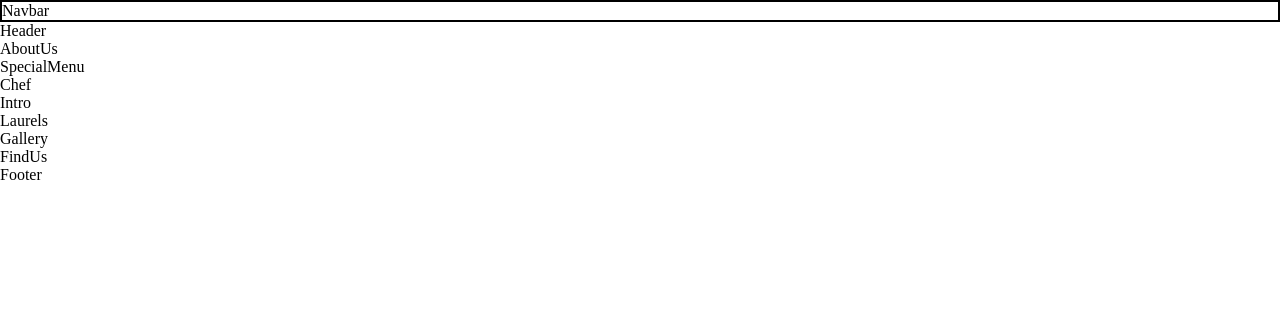
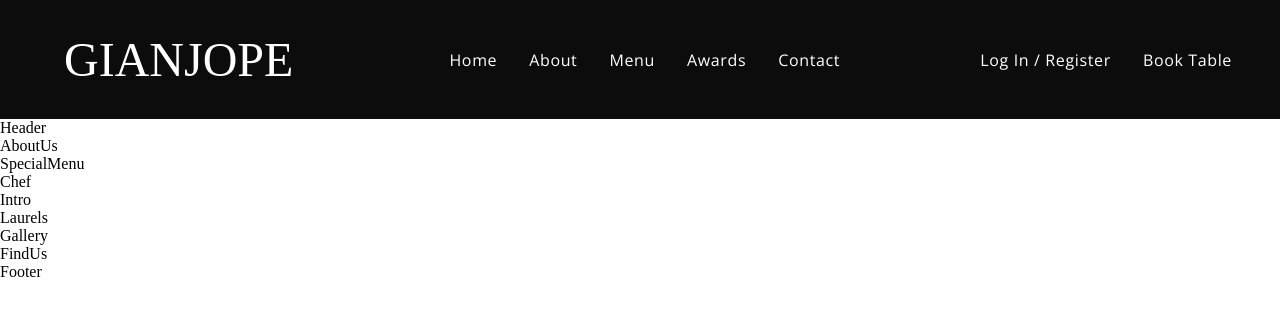
Before and after one commit to guigianjope/react-restaurant, a React (Create React App) app: page / in a window 1280 px wide. Shown: the top 316 px of the page. Built offline with nearby package versions, Linux system fonts and the light colour scheme; a web font is replaced by a local one.

Commit message:
logo and menu

```diff
--- a/src/components/Navbar/Navbar.css
+++ b/src/components/Navbar/Navbar.css
@@ -1,5 +1,49 @@
 .app__navbar {
     width: 100%;
     display: flex;
-    border: 2px solid black;
+    justify-content: space-between;
+    align-items: center;
+    background: var(--color-black);
+
+    padding: 1rem 2rem;
 }
+
+.app__navbar-logo {
+    display: flex;
+    justify-content: flex-start;
+    align-items: center;
+    color: var(--color-white);
+    padding: 1rem 2rem;
+    font-size: 3rem;
+}
+
+.app__navbar-links {
+    flex: 1;
+    display: flex;
+    justify-content: center;
+    align-items: center;
+    list-style: none;
+}
+
+.app__navbar-links li {
+    margin: 0 1rem;
+    cursor: pointer;
+}
+
+.app__navbar-links li:hover {
+    color: var(--color-grey);
+    transform: scale(1.2);
+    transition: 0.5s ease;
+}
+
+.app__navbar-login {
+    display: flex;
+    justify-content: flex-end;
+    align-items: center;
+}
+
+.app__navbar-login a {
+    margin: 0 1rem;
+    text-decoration: none;
+    transition: 0.5s ease;
+}
--- a/src/components/Navbar/Navbar.jsx
+++ b/src/components/Navbar/Navbar.jsx
@@ -7,7 +7,21 @@ import './Navbar.css';
 
 const Navbar = () => (
   <nav className='app__navbar'>
-    Navbar
+    <div className='app__navbar-logo'>
+      GIANJOPE
+    </div>
+    <ul className='app__navbar-links'>
+      <li className='p__opensans'><a href='#home'>Home</a></li>
+      <li className='p__opensans'><a href='#about'>About</a></li>
+      <li className='p__opensans'><a href='#menu'>Menu</a></li>
+      <li className='p__opensans'><a href='#awards'>Awards</a></li>
+      <li className='p__opensans'><a href='#contact'>Contact</a></li>
+    </ul>
+    <div className='app__navbar-login'>
+      <a href='#login' className='p__opensans' >Log In / Register</a>
+      <div/>
+      <a href='/' className='p__opensans'>Book Table</a>
+    </div>
   </nav>
 );
 
```
